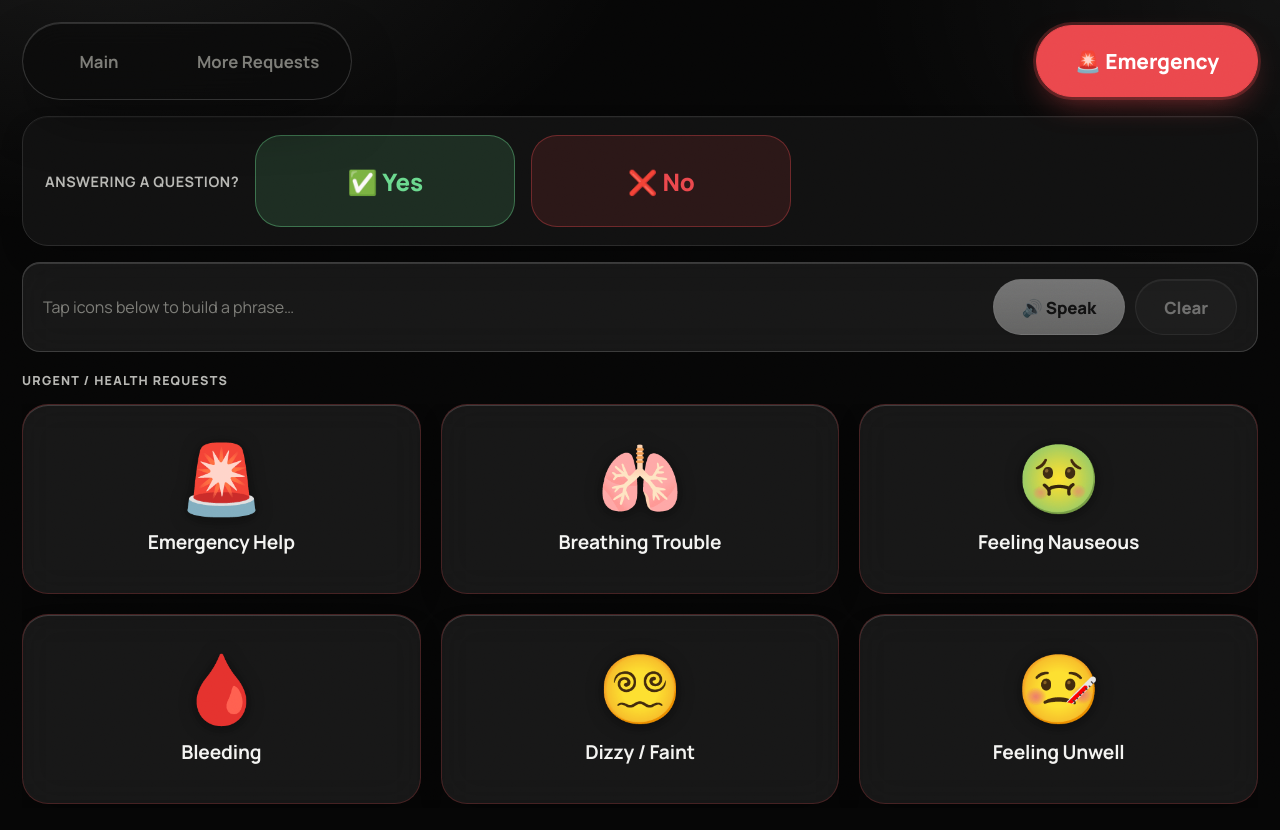
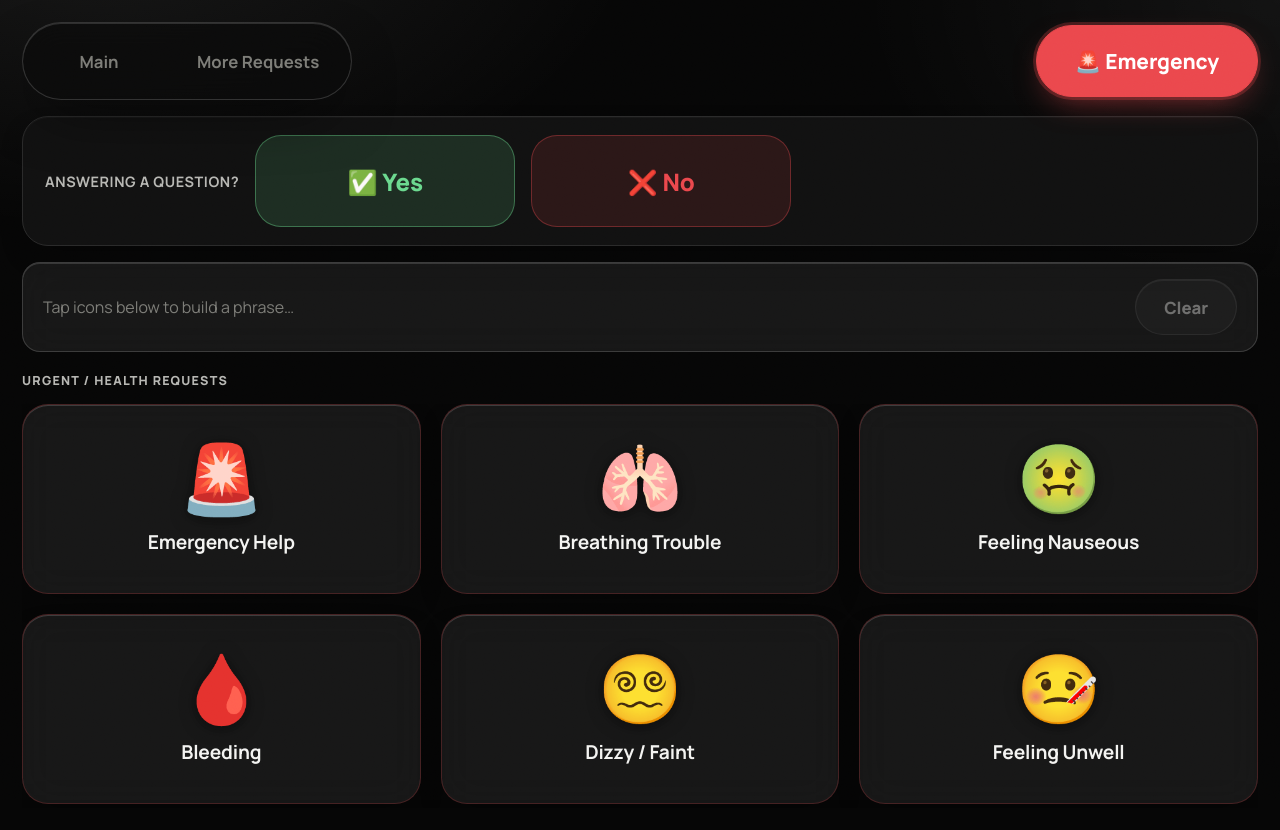
Before and after one commit to Team-Barbie/vinhack-26, a React (Vite) app in the folder web/: page / in a window 1280 px wide. Built offline with nearby package versions, Linux system fonts and the light colour scheme.

Commit message:
Voice added

```diff
--- a/web/src/components/NeedsBoard.css
+++ b/web/src/components/NeedsBoard.css
@@ -268,26 +268,6 @@
   transform: translateY(1px) scale(0.98);
 }
 
-.phrase-btn.speak {
-  background: linear-gradient(180deg, #ffffff, rgba(232, 232, 230, 0.92));
-  border: 1px solid rgba(255, 255, 255, 0.55);
-  box-shadow: inset 0 1px 0 rgba(255, 255, 255, 0.85), 0 1px 2px rgba(0, 0, 0, 0.18);
-  color: var(--accent-ink);
-}
-
-.phrase-btn.speak:hover:not(:disabled) {
-  background: linear-gradient(180deg, #ffffff, #f4f4f2);
-}
-
-.phrase-btn.speak.is-speaking {
-  box-shadow: 0 0 0 4px rgba(255, 255, 255, 0.16), 0 8px 24px -10px rgba(255, 255, 255, 0.55);
-  animation: speaking-pulse 1s ease-in-out infinite alternate;
-}
-
-@keyframes speaking-pulse {
-  to { transform: scale(1.025); }
-}
-
 .phrase-btn.clear {
   background: var(--glass-tint);
   border: 1px solid var(--glass-border);
--- a/web/src/components/NeedsBoard.tsx
+++ b/web/src/components/NeedsBoard.tsx
@@ -53,7 +53,6 @@ export default function NeedsBoard() {
   const [screen, setScreen] = useState<Screen>('urgent')
   const [phrase, setPhrase] = useState<NeedTile[]>([])
   const [answerFlash, setAnswerFlash] = useState<'yes' | 'no' | null>(null)
-  const [isSpeaking, setIsSpeaking] = useState(false)
   const audioRef = useRef<HTMLAudioElement | null>(null)
   const audioQueueRef = useRef<string[]>([])
   const playNextRef = useRef<() => void>(() => undefined)
@@ -72,19 +71,14 @@ export default function NeedsBoard() {
 
     playNextRef.current = () => {
       const clipId = audioQueueRef.current.shift()
-      if (!clipId) {
-        setIsSpeaking(false)
-        return
-      }
+      if (!clipId) return
 
       audio.src = `/audio/${clipId}.wav`
       audio.currentTime = 0
       audio.muted = false
       audio.volume = 1
       audio.load()
-      setIsSpeaking(true)
       void audio.play().catch(() => {
-        setIsSpeaking(false)
         audioQueueRef.current = []
       })
     }
@@ -94,13 +88,10 @@ export default function NeedsBoard() {
 
   const addTile = (tile: NeedTile) => {
     setPhrase((prev) => [...prev, tile])
+    playAudioClips([tile.id])
   }
 
   const clear = () => setPhrase([])
-
-  const speakPhrase = () => {
-    playAudioClips(phrase.map((tile) => tile.id))
-  }
 
   const answer = (value: 'yes' | 'no') => {
     playAudioClips([`answer-${value}`])
@@ -181,15 +172,6 @@ export default function NeedsBoard() {
         <div className="phrase-actions">
           <button
             type="button"
-            className={`phrase-btn speak ${isSpeaking ? 'is-speaking' : ''}`}
-            onClick={speakPhrase}
-            disabled={phrase.length === 0}
-            aria-pressed={isSpeaking}
-          >
-            {isSpeaking ? '🔊 Speaking…' : '🔊 Speak'}
-          </button>
-          <button
-            type="button"
             className="phrase-btn clear"
             onClick={clear}
             disabled={phrase.length === 0}
```
